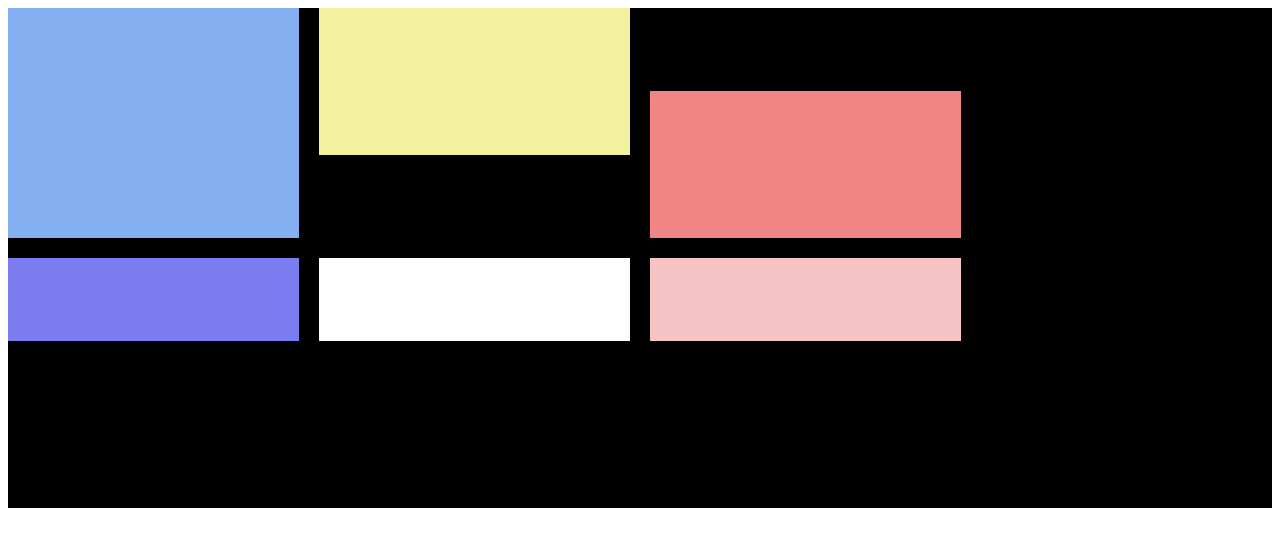
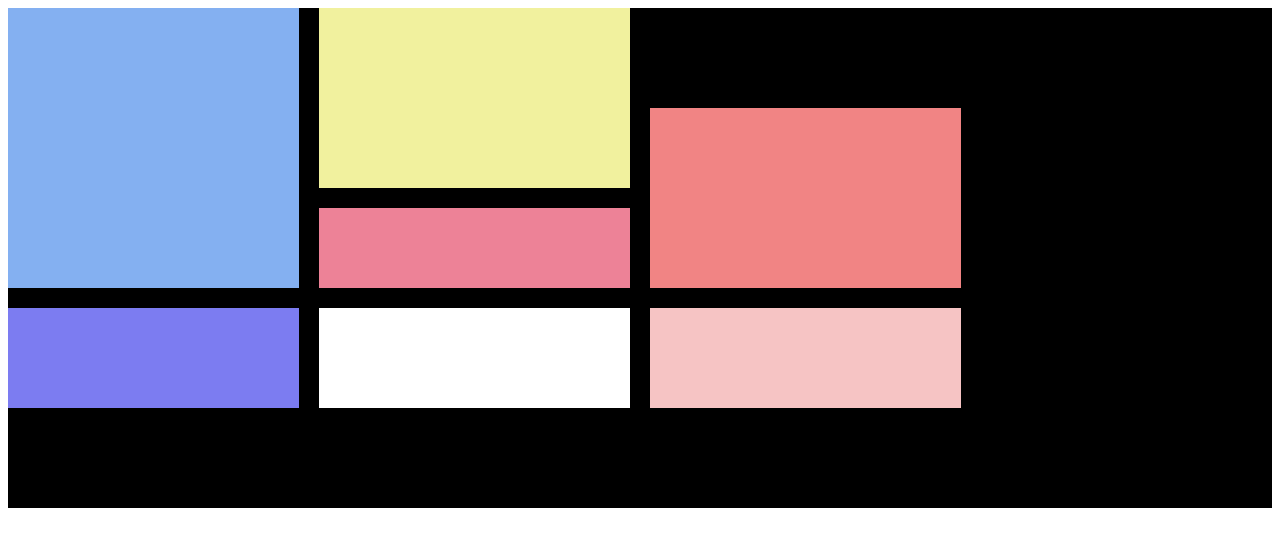
Before and after one commit to averie28/mondrian, a plain HTML site: page index.html in a window 1280 px wide. Drawn offline with Linux system fonts and the light colour scheme.

Commit message:
mondrian

```diff
--- a/style.css
+++ b/style.css
@@ -40,3 +40,10 @@
     grid-column-start: 1;
     grid-column-end: 2;
 }
+.item12 {
+    background-color: rgb(237, 130, 151);
+    grid-row-start: 3;
+    grid-row-end: 4;
+    grid-column-start:2;
+    grid-column-end:3;
+}
```
